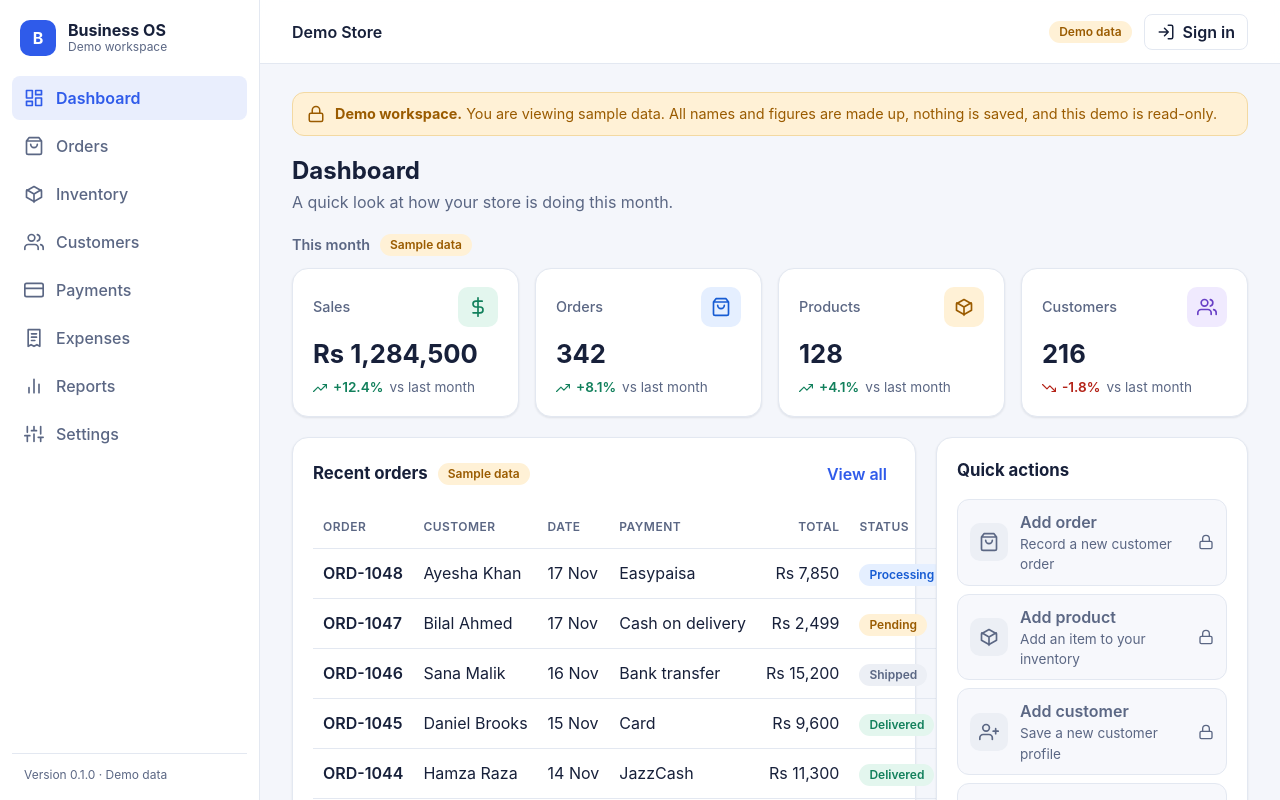
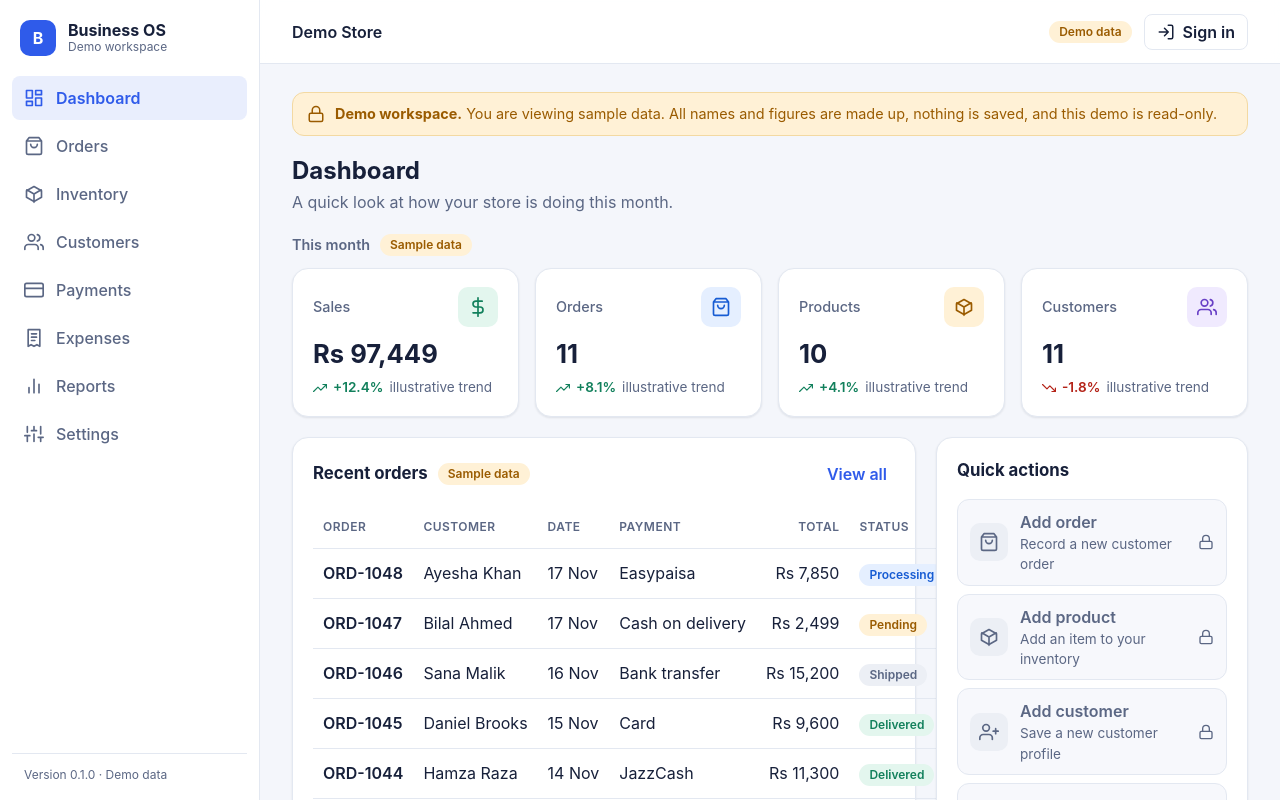
Before and after one commit to badwoodfire/business-operating-system, a React (Vite) app: page / in a window 1280 px wide. Shown: the top 800 px of the page. Built offline with nearby package versions, Linux system fonts and the light colour scheme.

Commit message:
Align demo dashboard and reports with sample records

```diff
--- a/src/data/demoData.ts
+++ b/src/data/demoData.ts
@@ -14,40 +14,40 @@ export const DEMO_STATS: DashboardStat[] = [
   {
     id: 'sales',
     label: 'Sales',
-    value: 1284500,
+    value: 97449,
     format: 'currency',
     changePercent: 12.4,
-    comparisonLabel: 'vs last month',
+    comparisonLabel: 'illustrative trend',
     icon: 'sales',
     tone: 'green',
   },
   {
     id: 'orders',
     label: 'Orders',
-    value: 342,
+    value: 11,
     format: 'number',
     changePercent: 8.1,
-    comparisonLabel: 'vs last month',
+    comparisonLabel: 'illustrative trend',
     icon: 'orders',
     tone: 'blue',
   },
   {
     id: 'products',
     label: 'Products',
-    value: 128,
+    value: 10,
     format: 'number',
     changePercent: 4.1,
-    comparisonLabel: 'vs last month',
+    comparisonLabel: 'illustrative trend',
     icon: 'inventory',
     tone: 'amber',
   },
   {
     id: 'customers',
     label: 'Customers',
-    value: 216,
+    value: 11,
     format: 'number',
     changePercent: -1.8,
-    comparisonLabel: 'vs last month',
+    comparisonLabel: 'illustrative trend',
     icon: 'customers',
     tone: 'violet',
   },
@@ -154,7 +154,7 @@ export const QUICK_ACTIONS: QuickAction[] = [
   {
     id: 'view-reports',
     label: 'View reports',
-    description: 'See sales and profit trends',
+    description: 'See sales trends from the sample data.',
     icon: 'reports',
     target: 'reports',
   },
```
